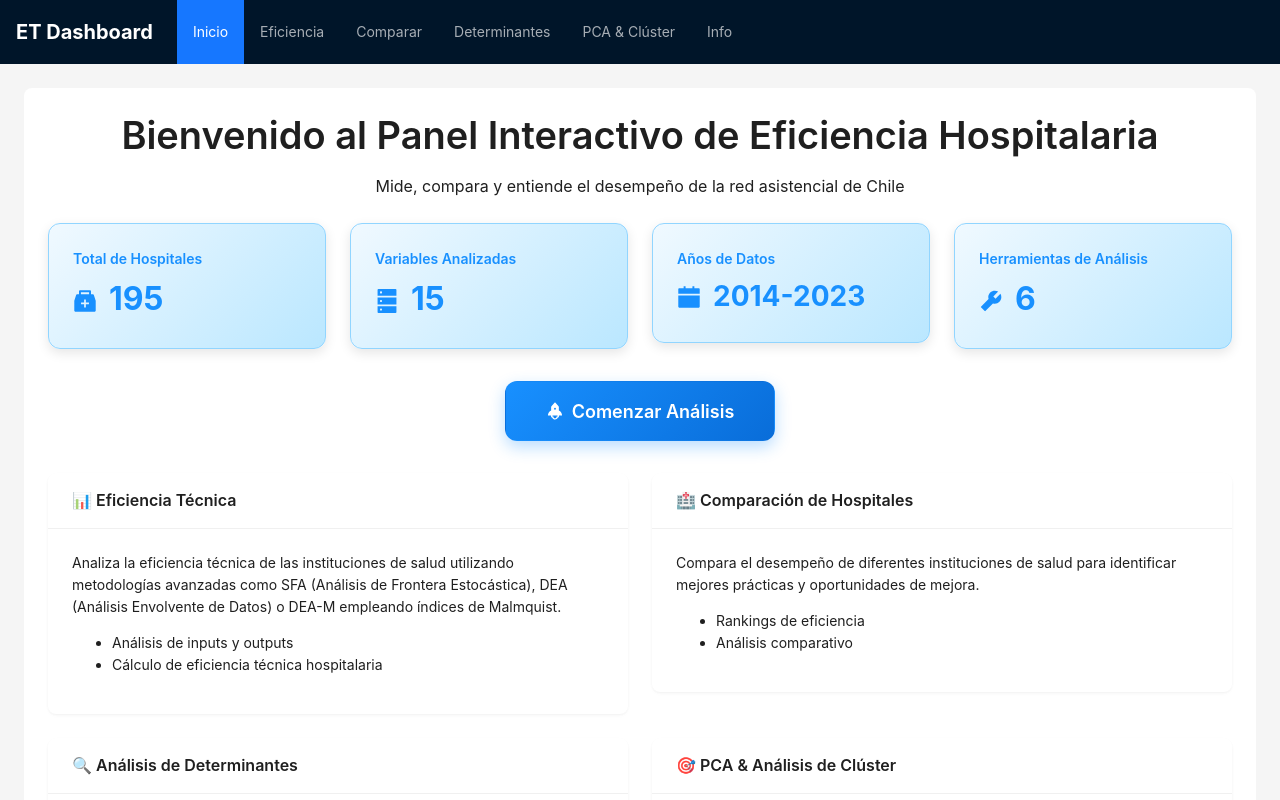
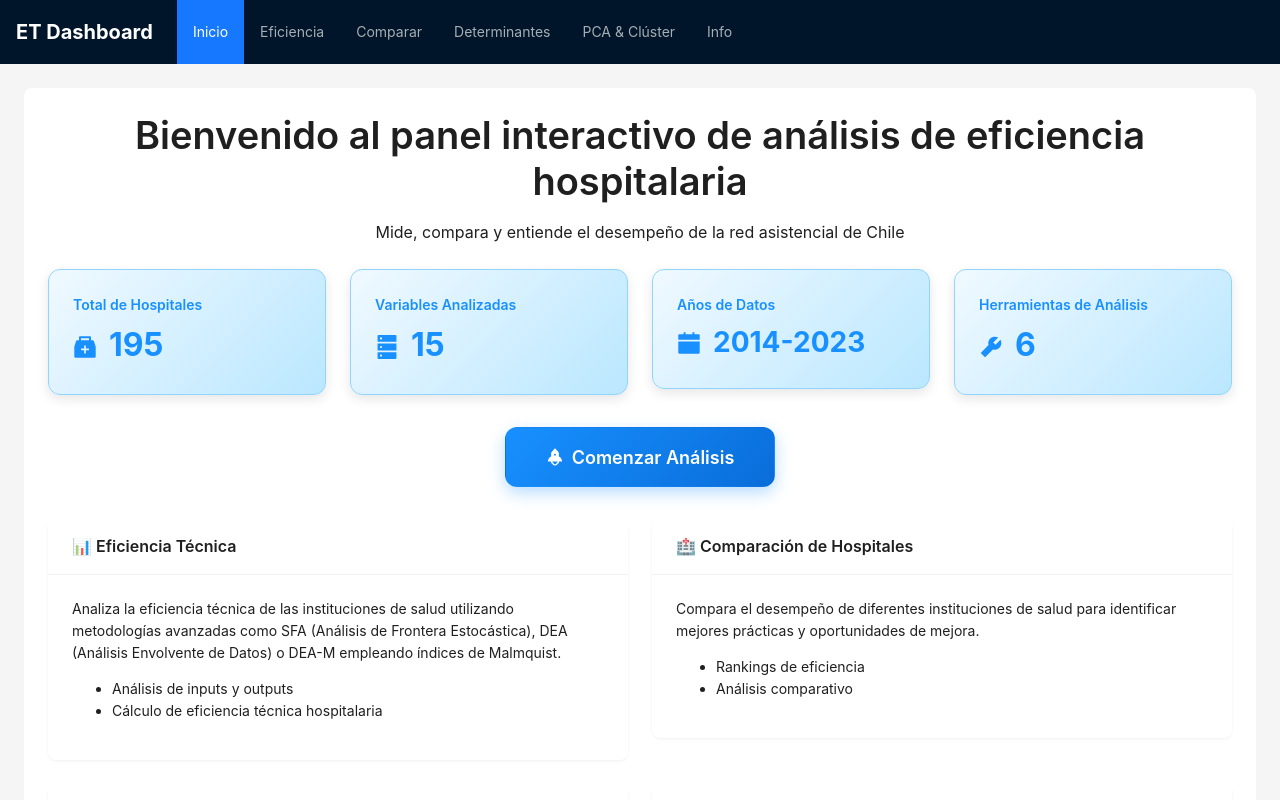
Before and after one commit to rez-dev/panel-eficiencia-hospitalaria, a React (Vite) app in the folder frontend/: page / in a window 1280 px wide. Shown: the top 800 px of the page. Built offline with nearby package versions, Linux system fonts and the light colour scheme; no server answers.

Commit message:
Modificación de título
Se modifica el titulo mostrado en la vista de inicio

```diff
--- a/frontend/src/components/InicioView.jsx
+++ b/frontend/src/components/InicioView.jsx
@@ -51,7 +51,8 @@ const InicioView = ({ onNavigate }) => {
               marginTop: "0px",
             }}
           >
-            Bienvenido al Panel Interactivo de Eficiencia Hospitalaria
+            Bienvenido al panel interactivo de análisis de eficiencia
+            hospitalaria
           </Title>{" "}
           <Paragraph
             style={{
```
